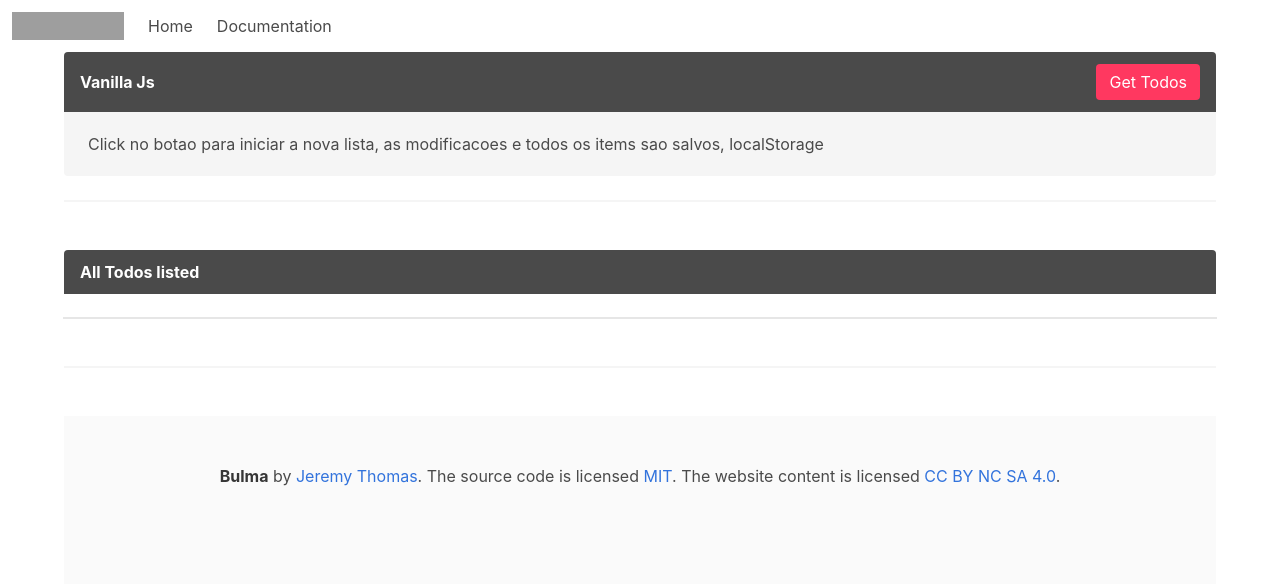
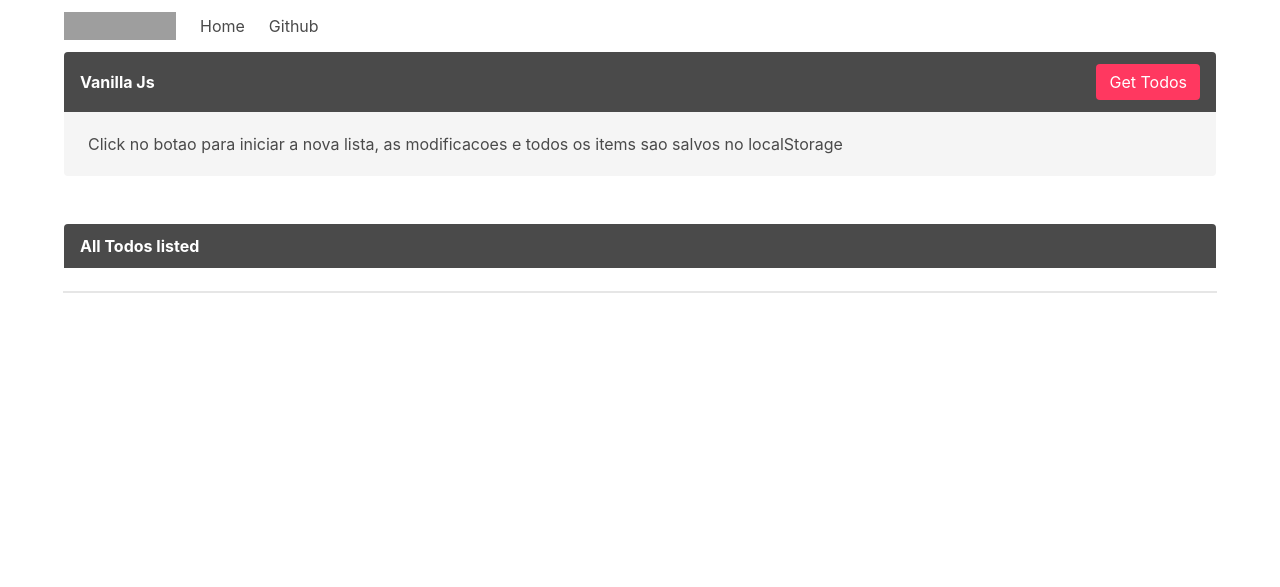
Before and after one commit to mmarconm/vanilla-todo-app, a website built with webpack: page src/index.html in a window 1280 px wide. Built offline with nearby package versions, Linux system fonts and the light colour scheme; grey boxes are pictures that could not be loaded.

Commit message:
frontend

```diff
--- a/src/index.html
+++ b/src/index.html
@@ -11,6 +11,7 @@
     <title>Todo App</title>
   </head>
   <body>
+    <div id="app" class="container">
       <!-- Navbar -->
       <nav class="navbar" role="navigation" aria-label="main navigation">
         <div class="navbar-brand">
@@ -41,49 +42,13 @@
               Home
             </a>
 
-          <a class="navbar-item">
-            Documentation
-          </a>
-
-          <!-- <div class="navbar-item has-dropdown is-hoverable">
-            <a class="navbar-link">
-              More
-            </a>
-
-            <div class="navbar-dropdown">
-              <a class="navbar-item">
-                About
-              </a>
-              <a class="navbar-item">
-                Jobs
-              </a>
-              <a class="navbar-item">
-                Contact
-              </a>
-              <hr class="navbar-divider" />
-              <a class="navbar-item">
-                Report an issue
-              </a>
-            </div>
-          </div> -->
-        </div>
-
-        <!-- <div class="navbar-end">
-          <div class="navbar-item">
-            <div class="buttons">
-              <a class="button is-primary">
-                <strong>Sign up</strong>
-              </a>
-              <a class="button is-light">
-                Log in
+            <a class="navbar-item" href="#">
+              Github
             </a>
           </div>
         </div>
-        </div> -->
-      </div>
       </nav>
       <!-- End Navbar -->
-    <div id="app" class="container">
       <article class="message">
         <div class="message-header">
           <p>Vanilla Js</p>
@@ -91,10 +56,9 @@
         </div>
         <div class="message-body">
           Click no botao para iniciar a nova lista, as modificacoes e todos os
-          items sao salvos, localStorage
+          items sao salvos no localStorage
         </div>
       </article>
-      <hr />
       <br />
       <div class="">
         <article class="message">
@@ -104,23 +68,6 @@
         </article>
         <ul id="ul" class="list is-hoverable"></ul>
       </div>
-      <br />
-      <hr />
-      <br />
-      <footer class="footer">
-        <div class="content has-text-centered">
-          <p>
-            <strong>Bulma</strong> by
-            <a href="https://jgthms.com">Jeremy Thomas</a>. The source code is
-            licensed
-            <a href="http://opensource.org/licenses/mit-license.php">MIT</a>.
-            The website content is licensed
-            <a href="http://creativecommons.org/licenses/by-nc-sa/4.0/"
-              >CC BY NC SA 4.0</a
-            >.
-          </p>
-        </div>
-      </footer>
     </div>
     <!--  -->
     <script src="../dist/bundle.js"></script>
--- a/src/main.js
+++ b/src/main.js
@@ -19,7 +19,7 @@ function setTodos() {
       console.log(err);
     });
 }
-
+// Functions to edit, cancel, update, and get all todos
 function updateTodo(element, todo, todos, event) {
   if (event.keyCode === 13) {
     const new_todo = todo;
@@ -32,7 +32,7 @@ function updateTodo(element, todo, todos, event) {
   }
 }
 
-function deleteTodo(todo, todos, e) {
+function deleteTodo(todo, todos) {
   todos.splice(todos.indexOf(todo), 1);
   localStorage.todos = JSON.stringify(todos);
   location.reload();
@@ -47,6 +47,8 @@ function cancelTodo(element, input) {
   element.setAttribute("style", 'display: ""');
   input.setAttribute("style", "display: none");
 }
+
+// End of functions
 
 (function() {
   if (localStorage.todos) {
```
Also changed, not shown: dist/bundle.js. Lines whose indentation alone changed are shown as unchanged.
